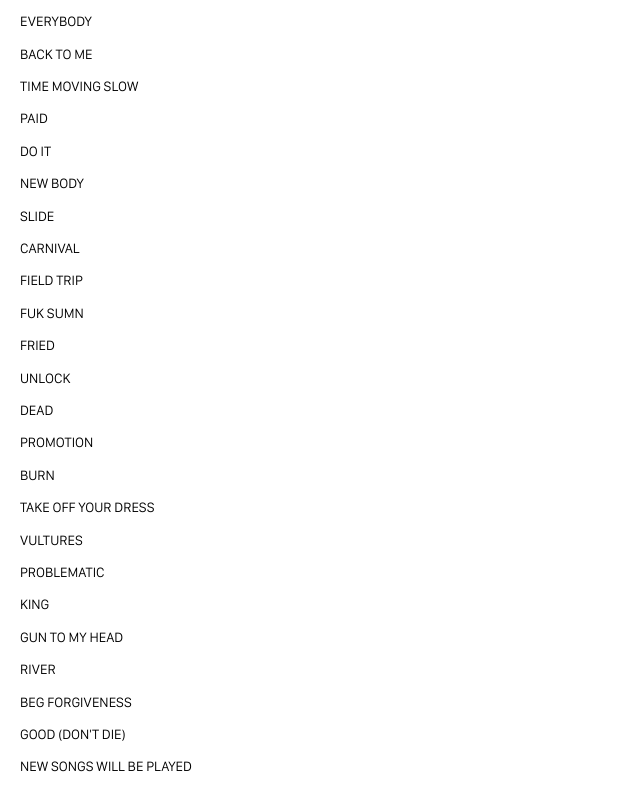
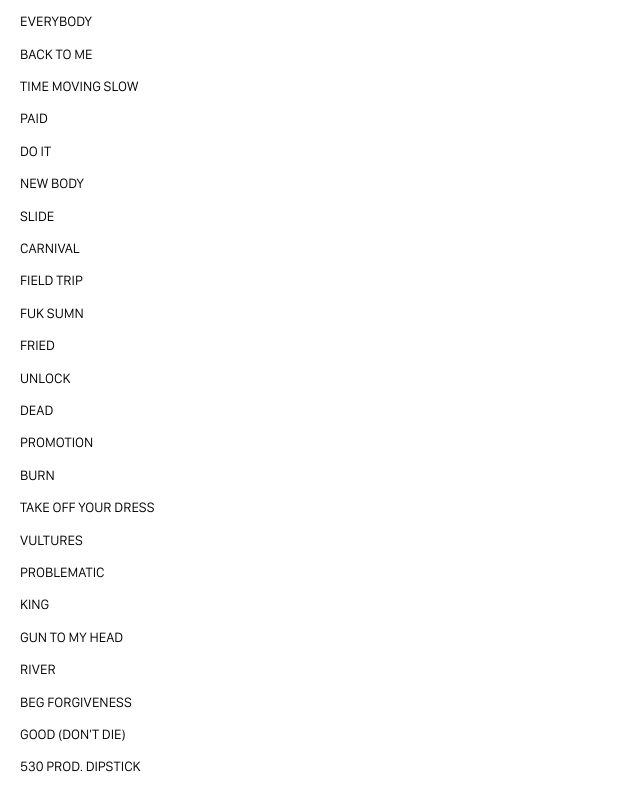
Before and after one commit to zzzael/VULTURES, a plain HTML site: page index.html in a window 1280 px wide. Shown: the whole page, without its empty margins (0-640 px from the left). Drawn offline with Linux system fonts and the light colour scheme.

Commit message:
Update index.html

```diff
--- a/index.html
+++ b/index.html
@@ -54,7 +54,7 @@
         <div>RIVER</div>
         <div>BEG FORGIVENESS</div>
         <div>GOOD (DON'T DIE)</div>
-        <div>NEW SONGS WILL BE PLAYED</div>
+        <div>530 PROD. DIPSTICK</div>
     </div>
 </body>
 </html>
```
